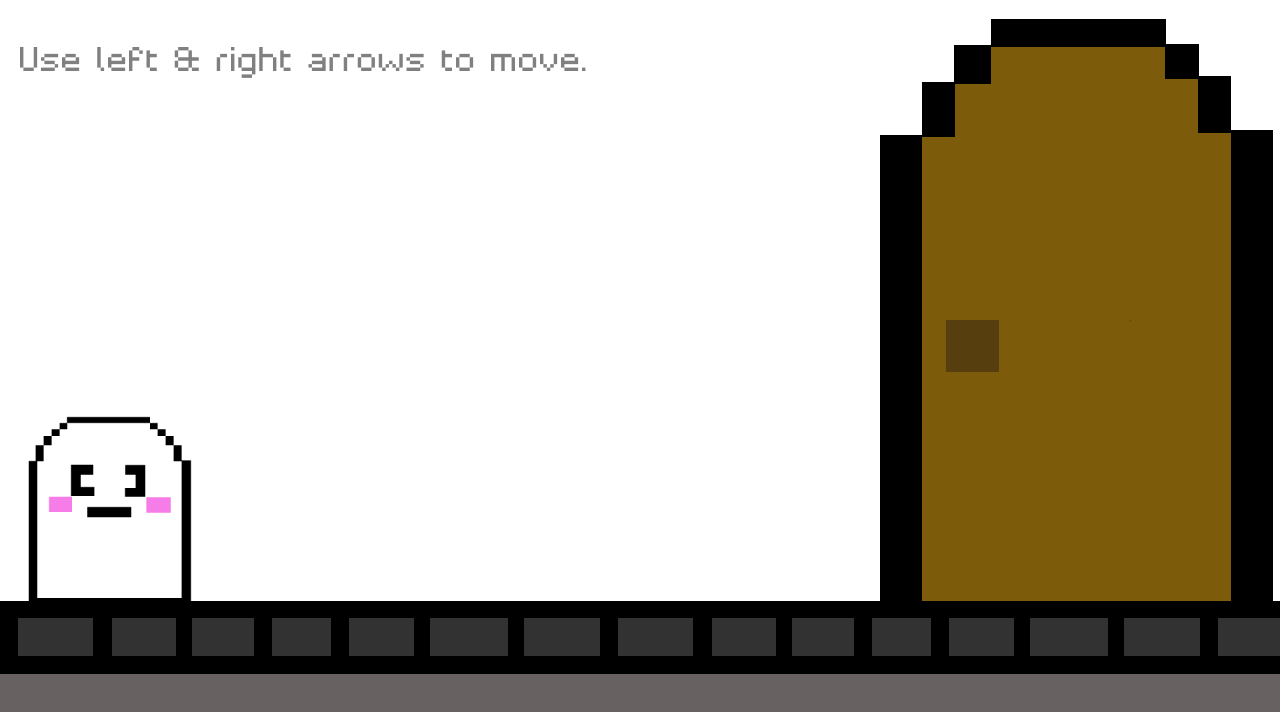
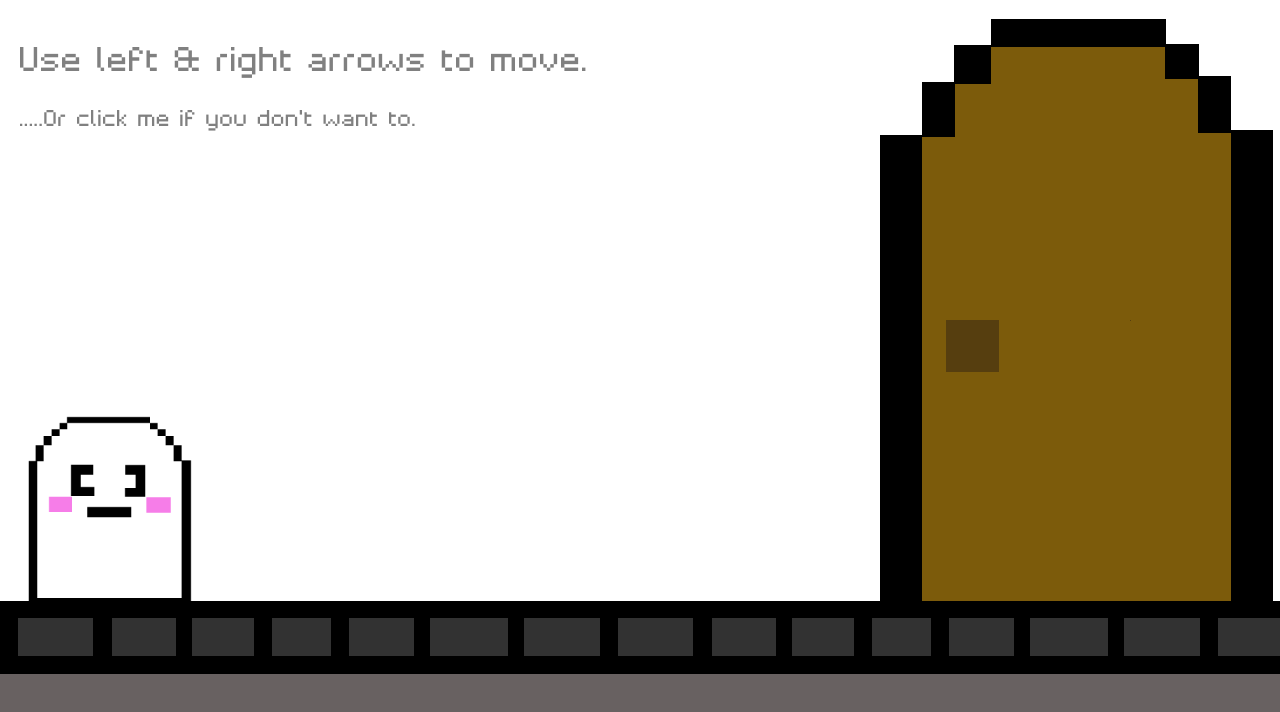
Before and after one commit to clariceosmond/definitelynotclar, a React (Create React App) app: page /#/ in a window 1280 px wide. Shown: the top 712 px of the page. Built offline with nearby package versions, Linux system fonts and the light colour scheme.

Commit message:
instant linking

```diff
--- a/src/routes/InteractRoute.js
+++ b/src/routes/InteractRoute.js
@@ -4,7 +4,7 @@ import { useState, useEffect, useCallback } from "react";
 import ghosticon from "../items/ghosticon.png";
 import platform from "../items/platform.png";
 import door from "../items/door.png";
-import { Redirect } from "react-router-dom";
+import { Redirect, Link } from "react-router-dom";
 
 const useStyles = makeStyles({
   container: {
@@ -39,6 +39,17 @@ const useStyles = makeStyles({
     marginLeft: 20,
     marginTop: 20,
   },
+  subhelpText: {
+    fontSize: "2rem",
+    color: "gray",
+    fontFamily: "Pixelar Regular W01 Regular",
+    marginLeft: 20,
+  },
+  subhelpLink: {
+    fontSize: "2rem",
+    color: "gray",
+    fontFamily: "Pixelar Regular W01 Regular",
+  },
 });
 
 const InteractRoute = () => {
@@ -47,6 +58,7 @@ const InteractRoute = () => {
   const [absXPos, setAbsXPos] = useState(0);
   const target = document.getElementById("doorIcon");
   const targetXPos = target?.getBoundingClientRect().x;
+  const [isLinkHover, setLinkHover] = useState(false);
 
   const onKeyDown = useCallback(
     (e) => {
@@ -91,6 +103,20 @@ const InteractRoute = () => {
         {" "}
         Use left & right arrows to move.
       </Typography>
+      <Typography className={classes.subhelpText}>
+        {" "}
+        .....Or{" "}
+        <Link
+          to="/main"
+          className={classes.subhelpLink}
+          onMouseOver={() => setLinkHover(true)}
+          onMouseLeave={() => setLinkHover(false)}
+          style={{ textDecoration: isLinkHover ? "underline" : "none" }}
+        >
+          click me
+        </Link>{" "}
+        if you don't want to.
+      </Typography>
       <img
         id="movingIcon"
         src={ghosticon}
```
